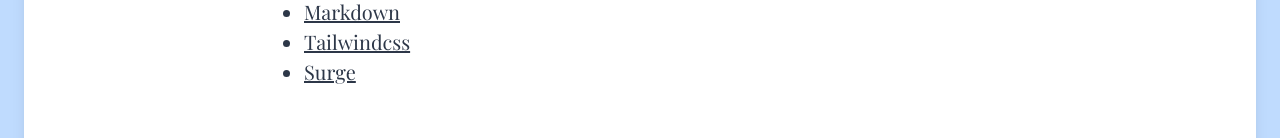
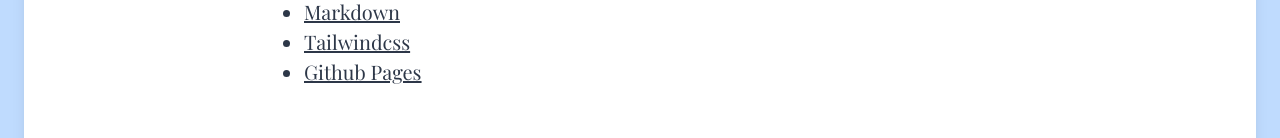
Before and after one commit to crisrojas/crisrojashtml, a plain HTML site: page blog/porque-escribir-un-blog-en-html/index.html in a window 1280 px wide. Shown: the part 4057-4195 px from the top of the page. Drawn offline with nearby package versions, Linux system fonts and the light colour scheme.

Commit message:
made changes

```diff
--- a/blog/porque-escribir-un-blog-en-html/index.html
+++ b/blog/porque-escribir-un-blog-en-html/index.html
@@ -169,7 +169,7 @@
 		<li><a href="//espressoapp.com">Espresso</a></li>
 		<li><a href="//es.wikipedia.com/markdown">Markdown</a></li>
 		<li><a href="//tailwindcss.com">Tailwindcss</a></li>
-		<li><a href="//surge.sh">Surge</a></li>
+		<li><a href="//surge.sh">Github Pages</a></li>
 	</ul>
 
 	<h3>Notas</h3>
```
Also changed, not shown: 1 other file.
